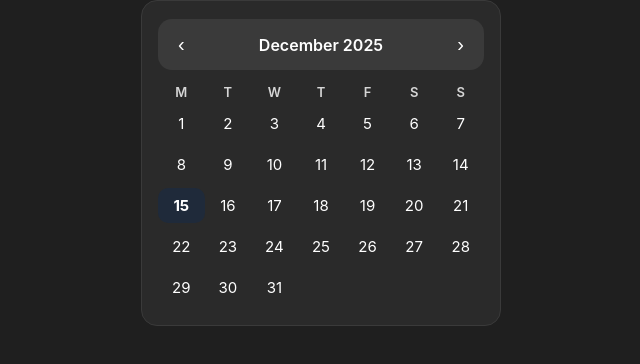
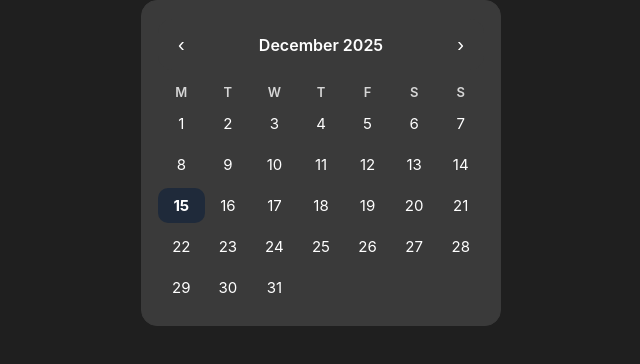
Before and after one commit to MiskaNotion/black-calendar, a plain HTML site: page index.html in a window 1280 px wide. Shown: the whole page, without its empty margins (319-959 px from the left). Drawn offline with Linux system fonts and the light colour scheme.

Commit message:
index.html

```diff
--- a/index.html
+++ b/index.html
@@ -24,7 +24,7 @@
   /* Calendar wrapper */
   .calendar {
   width: 360px;
-    background: #2a2a2a;
+  background: #3a3a3a; /* MATCHES HEADER */
   padding: 18px 16px 20px;
   border-radius: 16px;
   border: 1px solid #3a3a3a;
```
Lines whose indentation alone changed are shown as unchanged.
